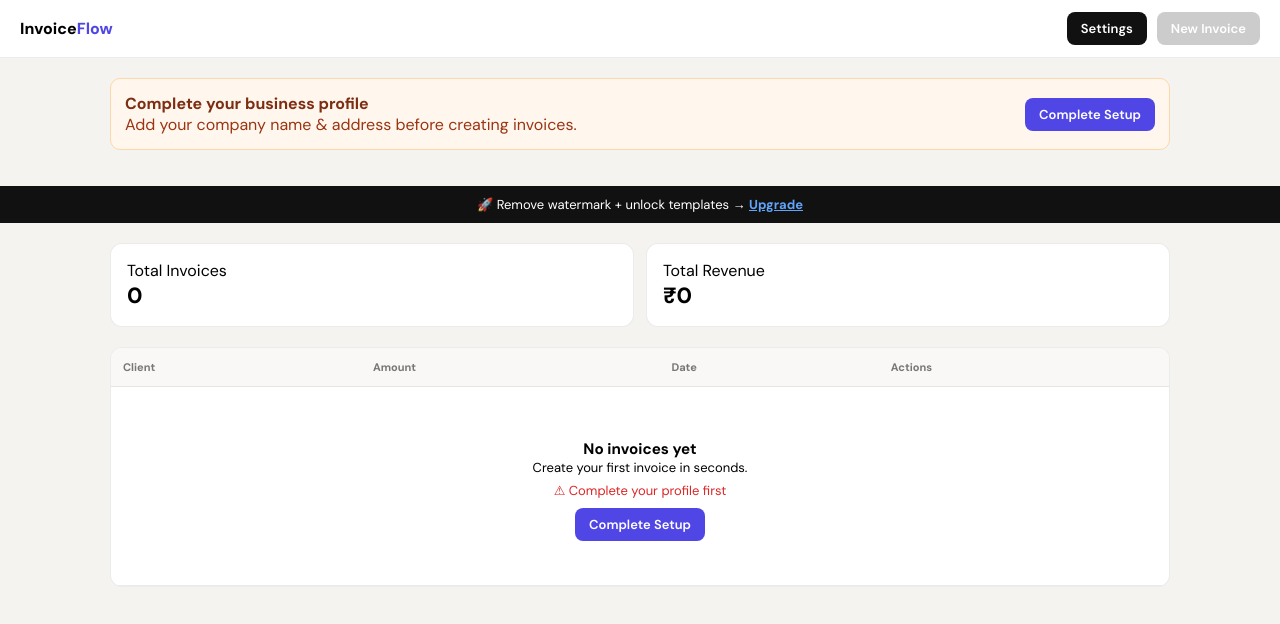
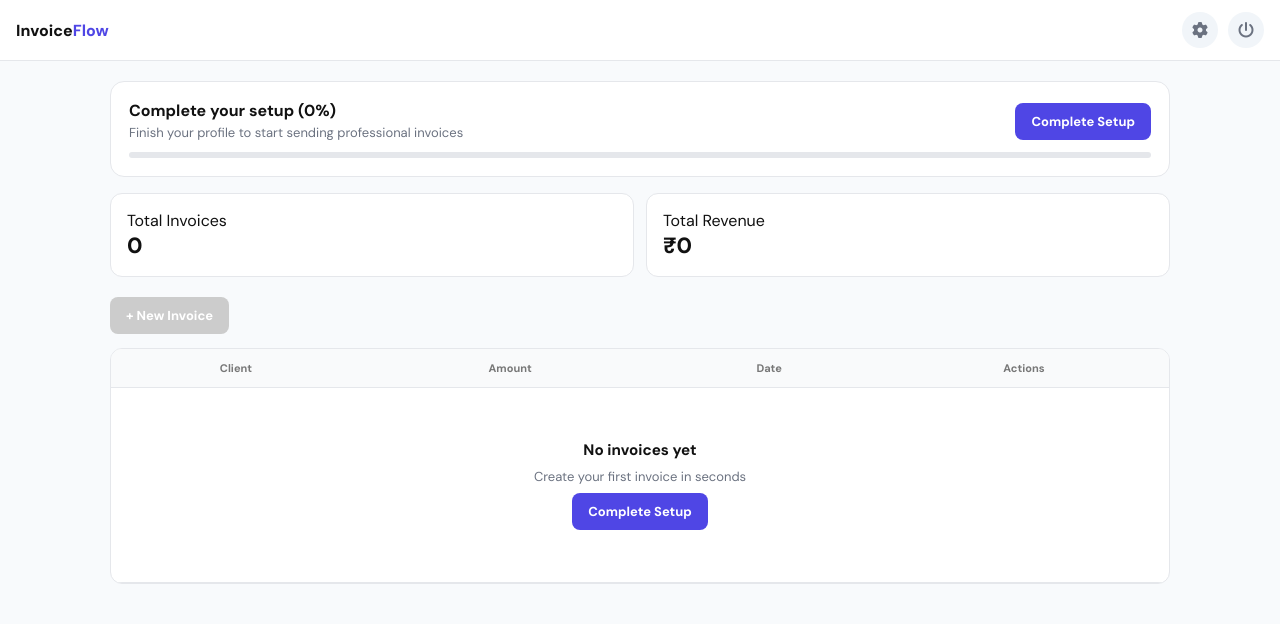
Before and after one commit to tigerflare25-coder/Invoice-saas, a Django app: template templates/invoices/dashboard.html in a window 1280 px wide. Shown: the top 624 px of the page. Run offline with Django 5.2, Linux system fonts and the light colour scheme; the template is opened without the code that fills it, so the values that code supplies are empty.

Commit message:
Update dashboard.html

```diff
--- a/templates/invoices/dashboard.html
+++ b/templates/invoices/dashboard.html
@@ -8,76 +8,98 @@
 <meta name="viewport" content="width=device-width, initial-scale=1.0">
 <title>Dashboard | InvoiceFlow</title>
 
-<link href="https://fonts.googleapis.com/css2?family=DM+Sans:wght@400;500;600;700;800&display=swap" rel="stylesheet">
+<link href="https://fonts.googleapis.com/css2?family=DM+Sans:wght@400;600;700;800&display=swap" rel="stylesheet">
+<link href="https://cdnjs.cloudflare.com/ajax/libs/font-awesome/6.0.0/css/all.min.css" rel="stylesheet">
 
 <style>
-*{box-sizing:border-box;margin:0;padding:0}
+*{margin:0;padding:0;box-sizing:border-box}
 
 :root{
---bg:#f4f3f0;
---surface:#fff;
---border:rgba(0,0,0,.08);
+--bg:#f8fafc;
+--card:#fff;
+--border:#e5e7eb;
 --text:#111;
---muted:#6b6a67;
+--muted:#6b7280;
 --indigo:#4f46e5;
+--green:#059669;
 --red:#dc2626;
---green:#059669;
 }
 
-body{font-family:'DM Sans',sans-serif;background:var(--bg)}
+body{
+font-family:'DM Sans',sans-serif;
+background:var(--bg);
+color:var(--text);
+}
 
-/* NAV */
+/* NAVBAR */
 .nav{
 position:sticky;top:0;z-index:100;
 background:#fff;border-bottom:1px solid var(--border);
-padding:12px 20px;
+padding:12px 16px;
 display:flex;justify-content:space-between;align-items:center;
 }
 
 .logo{font-weight:800}
 .logo span{color:var(--indigo)}
 
+.nav-right{
+display:flex;align-items:center;gap:10px;
+}
+
+.icon-btn{
+width:36px;height:36px;
+border-radius:999px;
+display:flex;align-items:center;justify-content:center;
+background:#f1f5f9;
+color:#6b7280;
+text-decoration:none;
+transition:.2s;
+}
+
+.icon-btn:hover{background:#eef2ff;color:var(--indigo)}
+.icon-btn.logout:hover{background:#fee2e2;color:var(--red)}
+
+/* MAIN */
+.main{max-width:1100px;margin:auto;padding:20px}
+
+/* ONBOARDING CARD */
+.onboard{
+background:#fff;
+border:1px solid var(--border);
+border-radius:14px;
+padding:18px;
+margin-bottom:16px;
+}
+
+.progress{
+height:6px;
+background:#e5e7eb;
+border-radius:999px;
+overflow:hidden;
+margin-top:10px;
+}
+
+.progress-bar{
+height:100%;
+background:var(--indigo);
+}
+
+/* BUTTON */
 .btn{
 background:var(--indigo);
 color:#fff;
-padding:8px 14px;
+padding:10px 16px;
 border-radius:8px;
+font-size:13px;
+font-weight:700;
 text-decoration:none;
-font-size:13px;
-font-weight:600;
+display:inline-block;
 }
 
 .btn.disabled{
 background:#ccc;
 pointer-events:none;
-cursor:not-allowed;
 }
-
-/* PROFILE ALERT */
-.profile-alert{
-background:#fff7ed;
-border:1px solid #fed7aa;
-color:#9a3412;
-padding:14px;
-border-radius:10px;
-margin-bottom:16px;
-display:flex;
-justify-content:space-between;
-align-items:center;
-gap:10px;
-flex-wrap:wrap;
-}
-
-.profile-alert strong{color:#7c2d12}
-
-/* UPGRADE BAR */
-.upgrade-bar{
-background:#111;color:#fff;
-padding:10px;text-align:center;font-size:13px;
-}
-
-/* MAIN */
-.main{max-width:1100px;margin:auto;padding:20px}
 
 /* STATS */
 .stats{
@@ -87,7 +109,9 @@ gap:12px;margin-bottom:20px;
 }
 
 .card{
-background:#fff;padding:16px;border-radius:12px;
+background:#fff;
+padding:16px;
+border-radius:12px;
 border:1px solid var(--border);
 }
 
@@ -95,23 +119,29 @@ border:1px solid var(--border);
 
 /* TABLE */
 .table{
-background:#fff;border-radius:12px;
-overflow:hidden;border:1px solid var(--border);
+background:#fff;
+border-radius:12px;
+border:1px solid var(--border);
+overflow:hidden;
 }
 
 table{width:100%;border-collapse:collapse}
 
 th,td{
-padding:12px;font-size:13px;
+padding:12px;
+font-size:13px;
 border-bottom:1px solid var(--border);
 }
 
-th{background:#f9f8f6;text-align:left;font-size:11px;color:#777}
+th{font-size:11px;color:#777;background:#f9fafb}
 
 .actions{text-align:right}
 
 /* EMPTY */
-.empty{padding:40px;text-align:center}
+.empty{
+padding:40px;
+text-align:center;
+}
 
 /* MOBILE */
 @media(max-width:600px){
@@ -129,54 +159,52 @@ th{background:#f9f8f6;text-align:left;font-size:11px;color:#777}
 <div class="nav">
 <div class="logo">Invoice<span>Flow</span></div>
 
-<div style="display:flex;gap:10px;align-items:center;">
+<div class="nav-right">
 
-<a href="{% url 'edit_profile' %}" class="btn" style="background:#111;">
-Settings
+<a href="{% url 'edit_profile' %}" class="icon-btn">
+<i class="fas fa-cog"></i>
 </a>
 
-<!-- Disable if not ready -->
-
-{% if not user.company_name %} <a class="btn disabled">New Invoice</a>
-{% else %} <a href="/create/" class="btn">New Invoice</a>
-{% endif %}
+<a href="/accounts/logout/" class="icon-btn logout">
+<i class="fas fa-power-off"></i>
+</a>
 
 </div>
 </div>
 
-<!-- PROFILE SETUP ALERT -->
+<div class="main">
 
-{% if not user.company_name %}
+<!-- 🔥 ONBOARDING SYSTEM -->
 
-<div class="main">
-<div class="profile-alert">
+{% with progress=0 %}
+{% if user.company_name %}{% with progress=progress|add:40 %}{% endwith %}{% endif %}
+{% if user.company_address %}{% with progress=progress|add:30 %}{% endwith %}{% endif %}
+{% if user.payment_link %}{% with progress=progress|add:30 %}{% endwith %}{% endif %}
 
+{% if progress < 100 %}
+
+<div class="onboard">
+
+<div style="display:flex;justify-content:space-between;align-items:center;flex-wrap:wrap;gap:10px;">
 <div>
-<strong>Complete your business profile</strong><br>
-Add your company name & address before creating invoices.
+<strong>Complete your setup ({{ progress }}%)</strong><br>
+<span style="font-size:13px;color:var(--muted);">
+Finish your profile to start sending professional invoices
+</span>
 </div>
 
 <a href="{% url 'edit_profile' %}" class="btn">
 Complete Setup
 </a>
+</div>
+
+<div class="progress">
+<div class="progress-bar" style="width: {{ progress }}%"></div>
+</div>
 
 </div>
-</div>
 {% endif %}
-
-<!-- UPGRADE BAR -->
-
-{% if not user.is_premium %}
-
-<div class="upgrade-bar">
-🚀 Remove watermark + unlock templates →
-<a href="/upgrade/" style="color:#60a5fa;font-weight:700;">Upgrade</a>
-</div>
-{% endif %}
-
-<!-- MAIN -->
-
-<div class="main">
+{% endwith %}
 
 <!-- STATS -->
 
@@ -192,6 +220,16 @@ Complete Setup
 <div class="big">₹{{ total_amount|default:"0" }}</div>
 </div>
 
+</div>
+
+<!-- CREATE BUTTON -->
+
+<div style="margin-bottom:14px;">
+{% if user.company_name %}
+<a href="/create/" class="btn">+ New Invoice</a>
+{% else %}
+<a class="btn disabled">+ New Invoice</a>
+{% endif %}
 </div>
 
 <!-- TABLE -->
@@ -228,7 +266,9 @@ Complete Setup
 </td>
 
 <td class="actions">
-<a href="/invoice/{{ invoice.id }}/download/" class="btn-sm">PDF</a>
+<a href="/invoice/{{ invoice.id }}/download/" class="icon-btn">
+<i class="fas fa-download"></i>
+</a>
 </td>
 
 </tr>
@@ -239,17 +279,11 @@ Complete Setup
 <td colspan="4">
 
 <div class="empty">
+
 <h3>No invoices yet</h3>
-<p>Create your first invoice in seconds.</p>
-
-{% if not user.company_name %}
-
-<p style="color:#dc2626;font-size:13px;margin-top:6px;">
-⚠ Complete your profile first
+<p style="margin:8px 0;color:#6b7280;">
+Create your first invoice in seconds
 </p>
-{% endif %}
-
-<br>
 
 {% if user.company_name %} <a href="/create/" class="btn">Create Invoice</a>
 {% else %} <a href="{% url 'edit_profile' %}" class="btn">Complete Setup</a>
```
